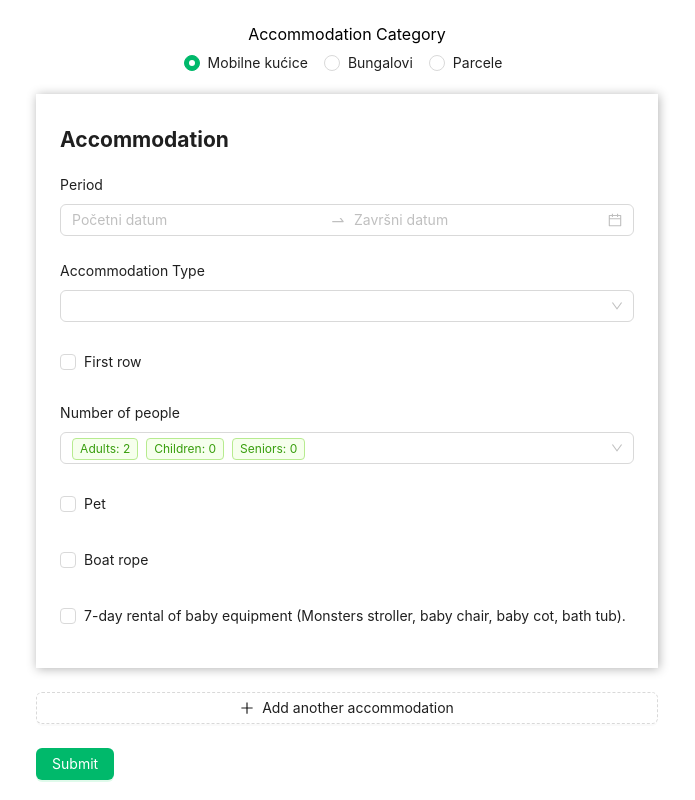
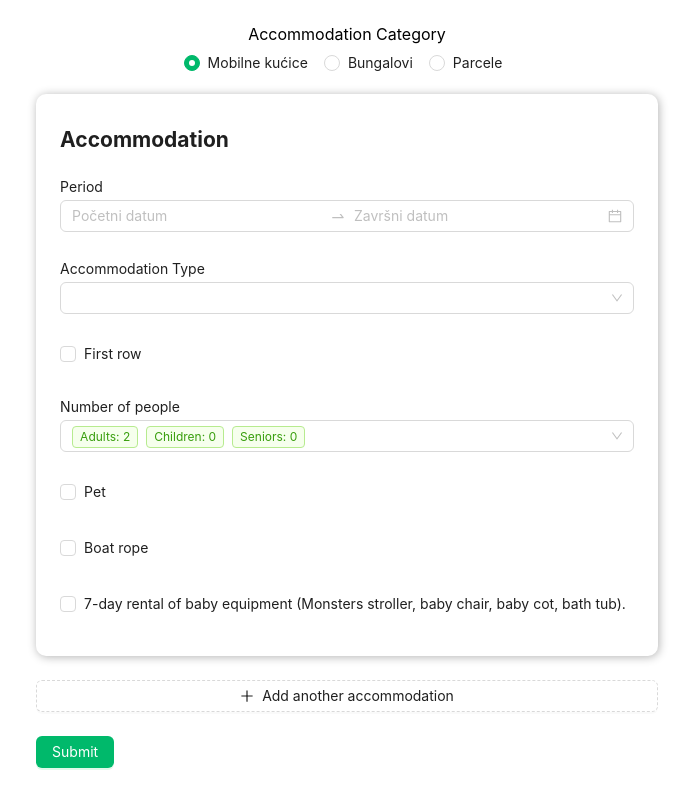
Before and after one commit to JuraJuki/webFormTest, a React (Create React App) app: page / in a window 1280 px wide. Shown: the whole page, without its empty margins (293-988 px from the left). Built offline with nearby package versions, Linux system fonts and the light colour scheme.

Commit message:
add some styling

```diff
--- a/package.json
+++ b/package.json
@@ -11,6 +11,7 @@
     "@types/react": "^18.0.0",
     "@types/react-dom": "^18.0.0",
     "antd": "^5.2.3",
+    "classnames": "^2.3.2",
     "i18next": "^22.4.10",
     "react": "^18.2.0",
     "react-dom": "^18.2.0",
--- a/src/components/WebForm/WebForm.module.scss
+++ b/src/components/WebForm/WebForm.module.scss
@@ -21,6 +21,7 @@
 .mainAccommodation {
   box-shadow: 1px 1px 10px rgba(0, 0, 0, 0.3);
   padding: 12px 24px;
+  border-radius: 10px;
 }
 
 .addExtraAccommodation {
@@ -31,4 +32,14 @@
   margin-top: 24px;
   box-shadow: 1px 1px 10px rgba(0, 0, 0, 0.3);
   padding: 12px 24px;
+  border-radius: 10px;
 }
+
+.extraAccommodationHeader {
+  display: flex;
+  justify-content: space-between;
+}
+
+.close {
+  transform: translateY(-18px);
+}
--- a/src/components/WebForm/WebForm.tsx
+++ b/src/components/WebForm/WebForm.tsx
@@ -1,4 +1,4 @@
-import { MinusOutlined, PlusOutlined } from "@ant-design/icons";
+import { CloseSquareOutlined, PlusOutlined } from "@ant-design/icons";
 import { Button, Checkbox, DatePicker, Form, FormListFieldData, Radio } from "antd";
 import { useState } from "react";
 import { useTranslation } from "react-i18next";
@@ -32,12 +32,11 @@ export const WebForm = () => {
       <>
         {fields.map((field) => (
           <div key={field.key} className={classes.extraAccommodation}>
+            <div className={classes.extraAccommodationHeader}>
               <h2>{`${t("extraAccommodation")} ${field.name + 1}`}</h2>
-            <Form.Item>
-              <FItem
-                label={t("accommodationType")}
-                name={[field.name, FItemName.AccommodationType]}
-              >
+              <CloseSquareOutlined className={classes.close} onClick={() => remove(field.name)} />
+            </div>
+            <FItem label={t("accommodationType")} name={[field.name, FItemName.AccommodationType]}>
               <AccommodationTypePicker />
             </FItem>
             {accommodationTypeHasNextToSea ? (
@@ -57,8 +56,6 @@ export const WebForm = () => {
             <FItem name={[field.name, FItemName.BabyEquipment]} valuePropName={"checked"}>
               <Checkbox>{t("babyEquipment")}</Checkbox>
             </FItem>
-            </Form.Item>
-            <MinusOutlined onClick={() => remove(field.name)} />
           </div>
         ))}
 
--- /dev/null
+++ b/src/components/WebForm/components/FItem/FItem.module.scss
@@ -0,0 +1,11 @@
+.formItemExtended {
+  :global {
+    .ant-form-item-label {
+      padding: 0;
+
+      label {
+        height: 26px;
+      }
+    }
+  }
+}
--- a/src/components/WebForm/components/FItem/FItem.tsx
+++ b/src/components/WebForm/components/FItem/FItem.tsx
@@ -1,10 +1,16 @@
 import FormItem from "antd/lib/form/FormItem";
+import classNames from "classnames";
 import { FItemProps } from "src/components/WebForm/components/FItem/FItemProps";
+import classes from "./FItem.module.scss"
 
 export const FItem = (props: FItemProps) => {
-  const { a, ...rest } = props;
+  const { className, ...rest } = props;
   return (
-    <FormItem labelAlign={"left"} {...rest}>
+    <FormItem
+      labelAlign={"left"}
+      className={classNames(classes.formItemExtended, className)}
+      {...rest}
+    >
       {props.children}
     </FormItem>
   );
--- a/src/index.tsx
+++ b/src/index.tsx
@@ -9,7 +9,7 @@ import ReactDOM from "react-dom/client";
 import { FormContextProvider } from "src/context/FormContext/FormContextProvider";
 import App from "./App";
 import "./i18n";
-import "./index.css";
+import "./index.scss";
 import reportWebVitals from "./reportWebVitals";
 
 dayjs.locale("hr");
```
Also changed, not shown: src/index.scss (renamed from src/index.css). Lines whose indentation alone changed are shown as unchanged.
